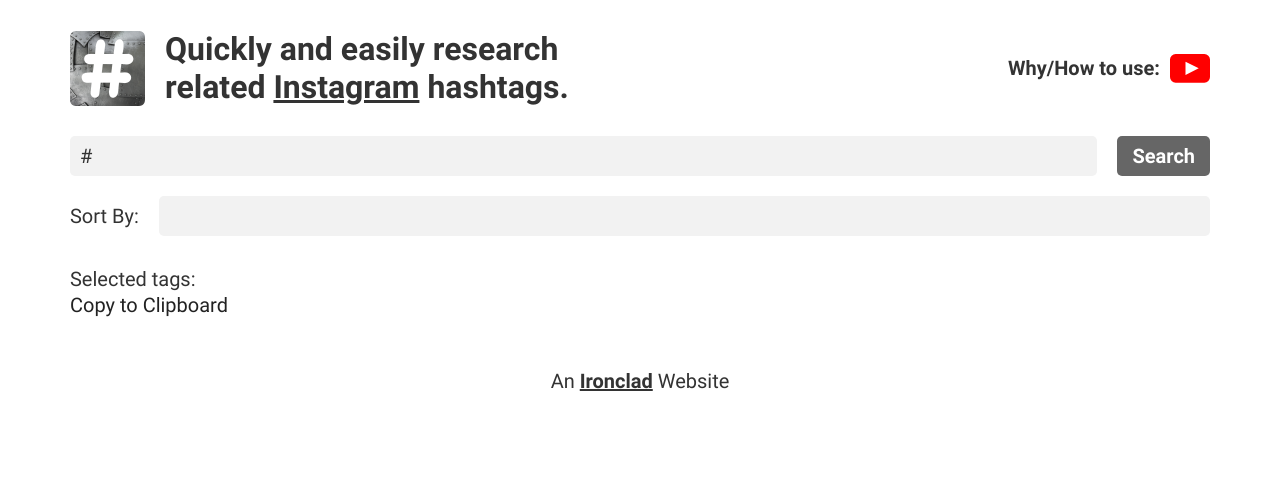
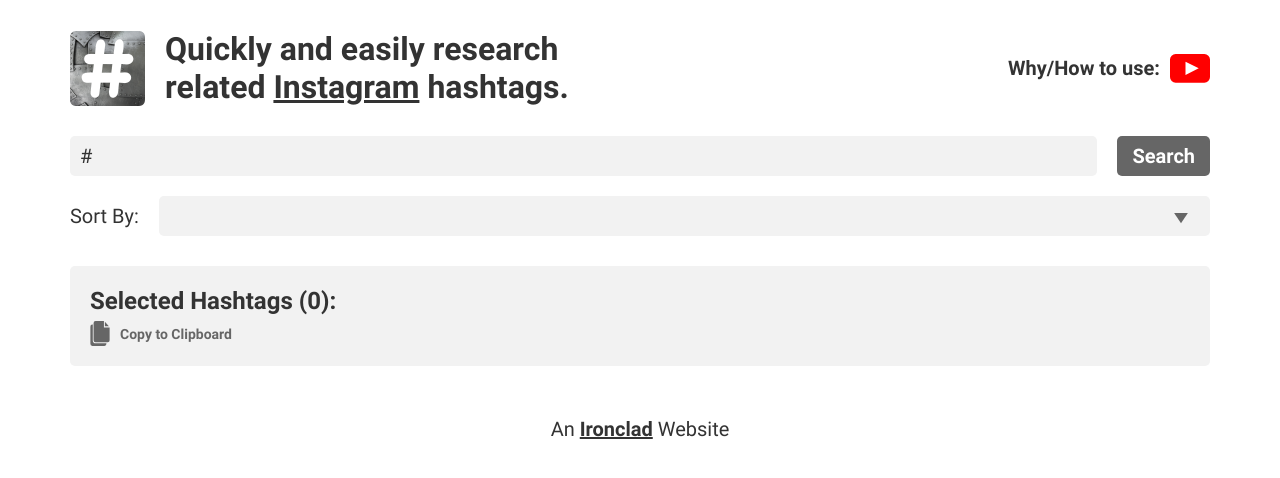
Before and after one commit to im-ironclad/ironhash, a Next.js app: page / in a window 1280 px wide. Shown: the top 478 px of the page. Built offline with nearby package versions, Linux system fonts and the light colour scheme.

Commit message:
Progress to all components

```diff
--- a/components/SearchResults.js
+++ b/components/SearchResults.js
@@ -7,9 +7,9 @@
   return (
     <section id="search-results" className="search-results">
       {results.map(result => (
-        <article key={result.hashtag.id} className="results__item">
+        <article key={result.hashtag.id} className="search-results__item">
           <p
-            className="results__item__name"
+            className="search-results__item__name"
           >
             <a
               href={tagsEndpoint + result.hashtag.name}
@@ -21,13 +21,13 @@
           </p>
 
           <p
-            className="results__item__subtitle"
+            className="search-results__item__subtitle"
           >
             {result.hashtag.search_result_subtitle}
           </p>
 
           <button
-            className="results__item__btn"
+            className="search-results__item__btn"
             onClick={() => _handleSelectTag(`#${result.hashtag.name}`)}
           >
             Select tag
--- a/components/SelectedTags.js
+++ b/components/SelectedTags.js
@@ -1,25 +1,31 @@
 // Import Packages
 import React from 'react'
 
+// Import Components
+import IconSVG from './IconSVG'
+
+/**
+ * @component SelectedTags
+ */
 const SelectedTags = ({
   _copyToClipboard,
+  _handleDeselectTag,
   selectedTags,
   selectedTagsRef
 }) => {
   return (
-    <aside className="selected-tags">
-      <div className="sidebar__tags">
-        <p className="sidebar__tags__label">Selected tags:</p>
+    <aside className="sidebar">
+      <p className="sidebar__label">Selected Hashtags ({selectedTags.length}):</p>
 
       <button
-          className="sidebar__tags__copy-btn"
+        className="sidebar__copy-btn"
         onClick={_copyToClipboard}
       >
-          Copy to Clipboard
+        <IconSVG iconName="copy" /> Copy to Clipboard
       </button>
 
       <textarea
-          className="sidebar__tags__hidden-val visually-hidden"
+        className="sidebar__hidden-val visually-hidden"
         aria-hidden="true"
         ref={selectedTagsRef}
         defaultValue={selectedTags.join(" ")}
@@ -27,24 +33,24 @@
       />
 
       {/* List of selected tags */}
-        <div id="selected-tags" className="selected-tags">
       {selectedTags.length > 0 && (
-            <ul className="sidebar__tags__list">
+        <section className="sidebar__selected-tags">
+          <ul className="sidebar__selected-tags__list">
             {selectedTags.map(tag => (
-                <li key={tag} className="sidebar__tags__list__item">
-                  <p className="sidebar__tags__list__item__tag">{tag}</p>
+              <li key={tag} className="sidebar__selected-tags__list__item">
+                <p className="sidebar__selected-tags__list__item__tag">{tag}</p>
 
                 <button
                   aria-label={`Remove the hashtag: ${tag}`}
-                    className="sidebar__tags__list__item__btn"
+                  title={`Remove the hashtag: ${tag}`}
+                  className="sidebar__selected-tags__list__item__btn"
                   onClick={() => _handleDeselectTag(tag)}
                 />
               </li>
             ))}
           </ul>
+        </section>
       )}
-        </div>
-      </div>
     </aside>
   )
 }
--- a/components/Toolbar.js
+++ b/components/Toolbar.js
@@ -1,5 +1,8 @@
 // Import Packages
 import React from 'react'
+
+// Import Components
+import IconSVG from './IconSVG'
 
 /**
  * @component Toolbar
@@ -50,6 +53,8 @@
           <option value="htl">Posts - High to Low</option>
           <option value="lth">Posts - Low to High</option>
         </select>
+
+        <IconSVG iconName="triangle-down" />
       </form>
     </section>
   )
--- a/pages/index.js
+++ b/pages/index.js
@@ -73,6 +73,7 @@
 
         <SelectedTags
           _copyToClipboard={_copyToClipboard}
+          _handleDeselectTag={_handleDeselectTag}
           selectedTags={selectedTags}
           selectedTagsRef={selectedTagsRef}
         />
--- /dev/null
+++ b/src/styles/components/_search-results.scss
@@ -0,0 +1,19 @@
+.search-results {
+  display: flex;
+  flex-wrap: wrap;
+  // justify-content: space-between;
+  margin-top: $spacing-5;
+
+  &__item {
+    background-color: map-get($colors, "white");
+    border-radius: 5px;
+    box-shadow: 0 3px 10px rgba(0,0,0,0.15);
+    margin-bottom: $spacing-3;
+    margin-right: $spacing-2;
+    padding: $spacing-2;
+
+    &:last-child {
+      // margin-right: auto;
+    }
+  }
+}
--- /dev/null
+++ b/src/styles/components/_selected-tags.scss
@@ -0,0 +1,49 @@
+.sidebar {
+  background-color: map-get($colors, "gray-100");
+  border-radius: 5px;
+  padding: $spacing-3;
+
+  &__label {
+    @include font("heading-sm");
+    margin-bottom: $spacing-1;
+  }
+
+  &__copy-btn {
+    @include font("small", $color: "gray-400");
+    display: flex;
+    align-items: center;
+
+    & .icon {
+      display: inline-block;
+      fill: map-get($colors, "gray-400");
+      height: 25px;
+      margin-right: $spacing-2;
+      width: 20px;
+    }
+  }
+
+  &__selected-tags {
+    margin-top: $spacing-2;
+
+    &__list {
+      display: flex;
+      flex-wrap: wrap;
+
+      &__item {
+        background-color: map-get($colors, "white");
+        border-radius: 5px;
+        margin-right: $spacing-2;
+        margin-top: $spacing-2;
+        padding: $spacing-1;
+        position: relative;
+
+        &__btn {
+          @include absolute($top: 0, $left: 0);
+          display: block;
+          height: 100%;
+          width: 100%;
+        }
+      }
+    }
+  }
+}
--- a/src/styles/components/_toolbar.scss
+++ b/src/styles/components/_toolbar.scss
@@ -25,13 +25,26 @@
   &__sort {
     align-items: center;
     display: flex;
+    position: relative;
 
     &__label {
       margin-right: $spacing-3;
     }
 
     &__select {
+      cursor: pointer;
       flex-grow: 1;
+      padding-left: $spacing-3;
+    }
+
+    & .icon {
+      fill: map-get($colors, "gray-400");
+      height: 11px;
+      pointer-events: none;
+      position: absolute;
+      right: $spacing-3;
+      top: 8px;
+      width: 18px;
     }
   }
 }
--- a/src/styles/generic/_utilities.scss
+++ b/src/styles/generic/_utilities.scss
@@ -70,7 +70,6 @@
     height: 1px;
     width: 1px;
     overflow: hidden;
-    clip: rect(1px 1px 1px 1px); /* IE6, IE7 */
     clip: rect(1px, 1px, 1px, 1px);
     white-space: nowrap; /* added line */
 }
--- a/src/styles/index.scss
+++ b/src/styles/index.scss
@@ -24,6 +24,8 @@
 @import "components/footer";
 @import "components/header";
 @import "components/icon";
+@import "components/selected-tags";
+@import "components/search-results";
 @import "components/toolbar";
 
 // Include any vendor file(s)
--- a/src/styles/mixins/_typography.scss
+++ b/src/styles/mixins/_typography.scss
@@ -34,6 +34,7 @@
   }
   @else if ($size=="heading-sm") {
     @include font-size-rem(2.4, 3.0);
+    font-weight: $font-bold;
   }
   @else if ($size=="body") {
     @include font-size-rem(2.0, 2.6);
@@ -43,6 +44,7 @@
   }
   @else if ($size=="small") {
     @include font-size-rem(1.4, 2.0);
+    font-weight: $font-bold;
   }
   @else {
     @include font-size-rem($size, $size * 1.2)
```
Lines whose indentation alone changed are shown as unchanged.
